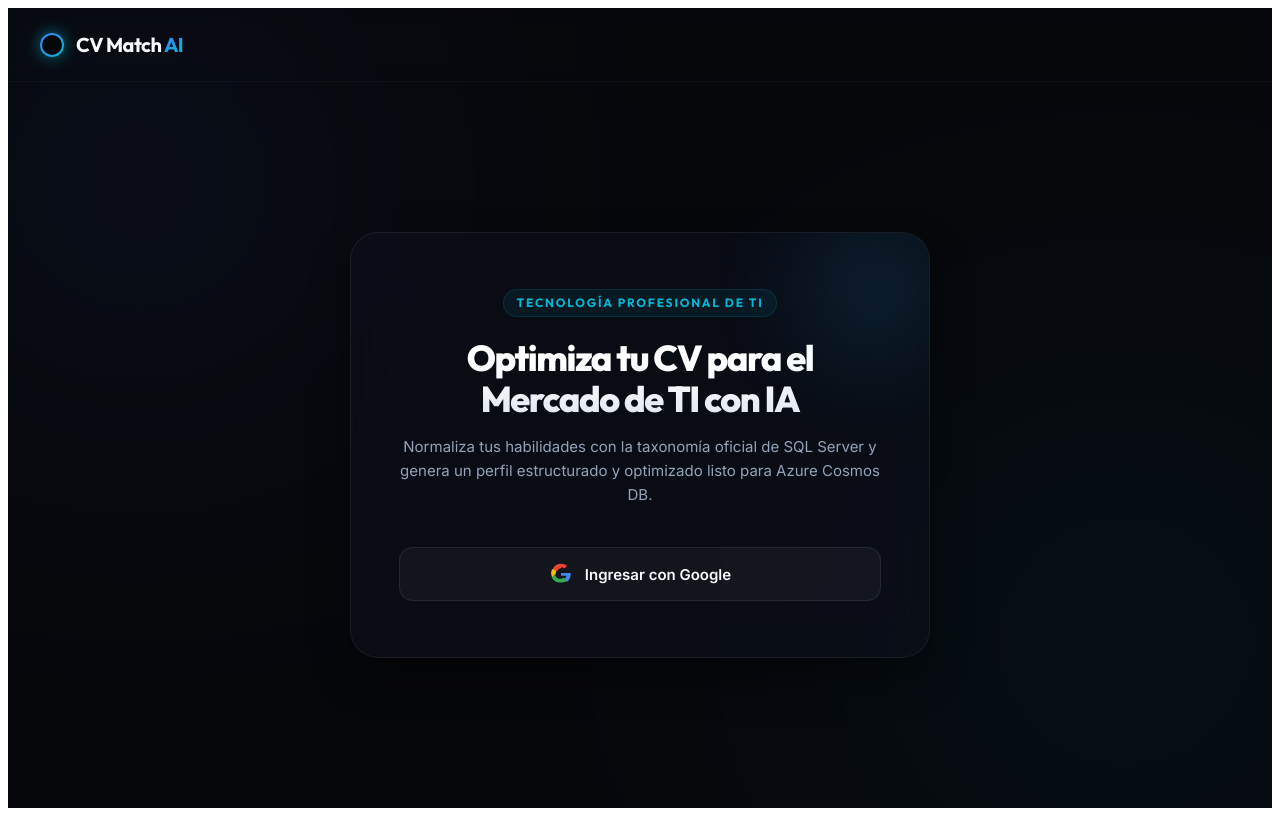
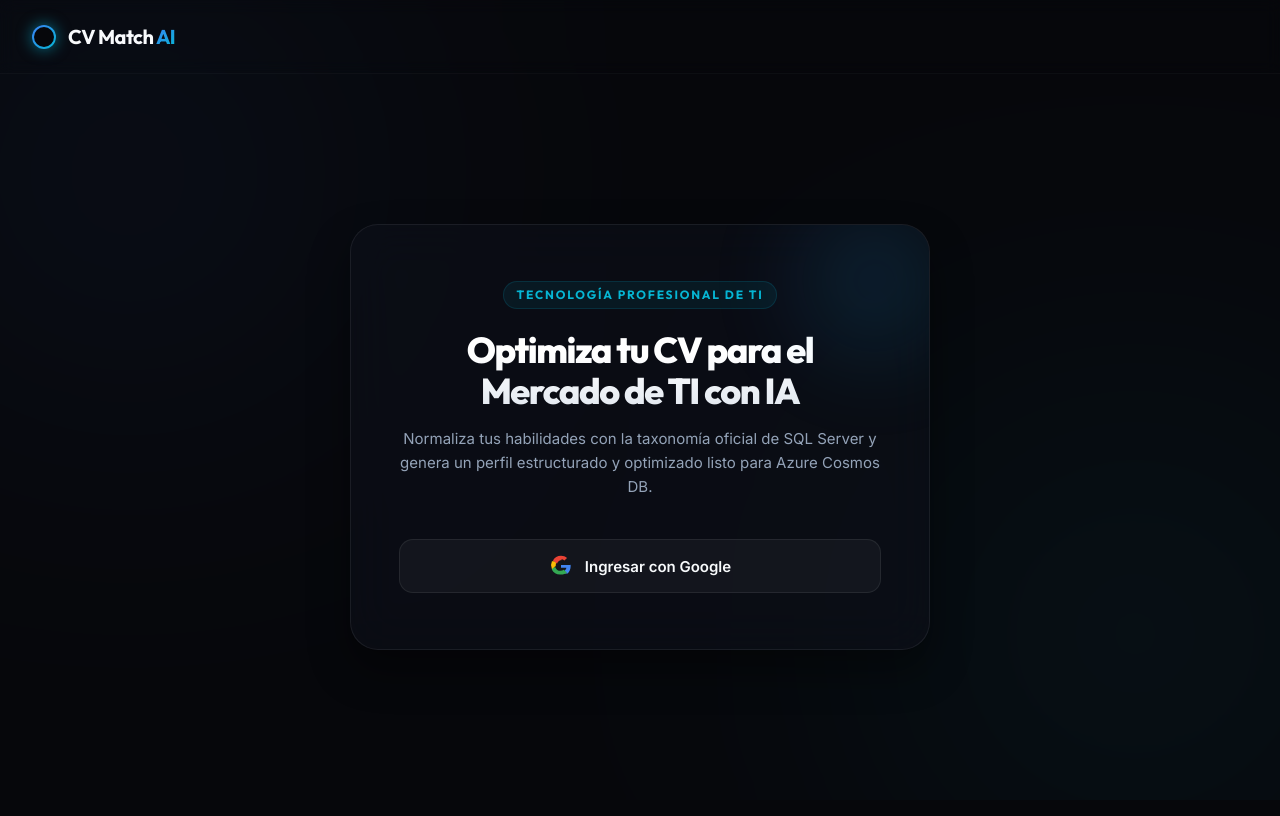
Before and after one commit to Wimpi18/CV-Match-AI, an Angular app in the folder frontend/: page / in a window 1280 px wide. Built offline with nearby package versions, Linux system fonts and the light colour scheme.

Commit message:
feat: add namesite

```diff
--- a/frontend/src/styles.css
+++ b/frontend/src/styles.css
@@ -1 +1,12 @@
 /* You can add global styles to this file, and also import other style files */
+html, body {
+  margin: 0;
+  padding: 0;
+  background-color: #06070b;
+  min-height: 100vh;
+  box-sizing: border-box;
+}
+
+* {
+  box-sizing: border-box;
+}
```
Also changed, not shown: frontend/src/index.html (+7 -2 lines), 1 other file (tests, documents, lock files or other folders).
